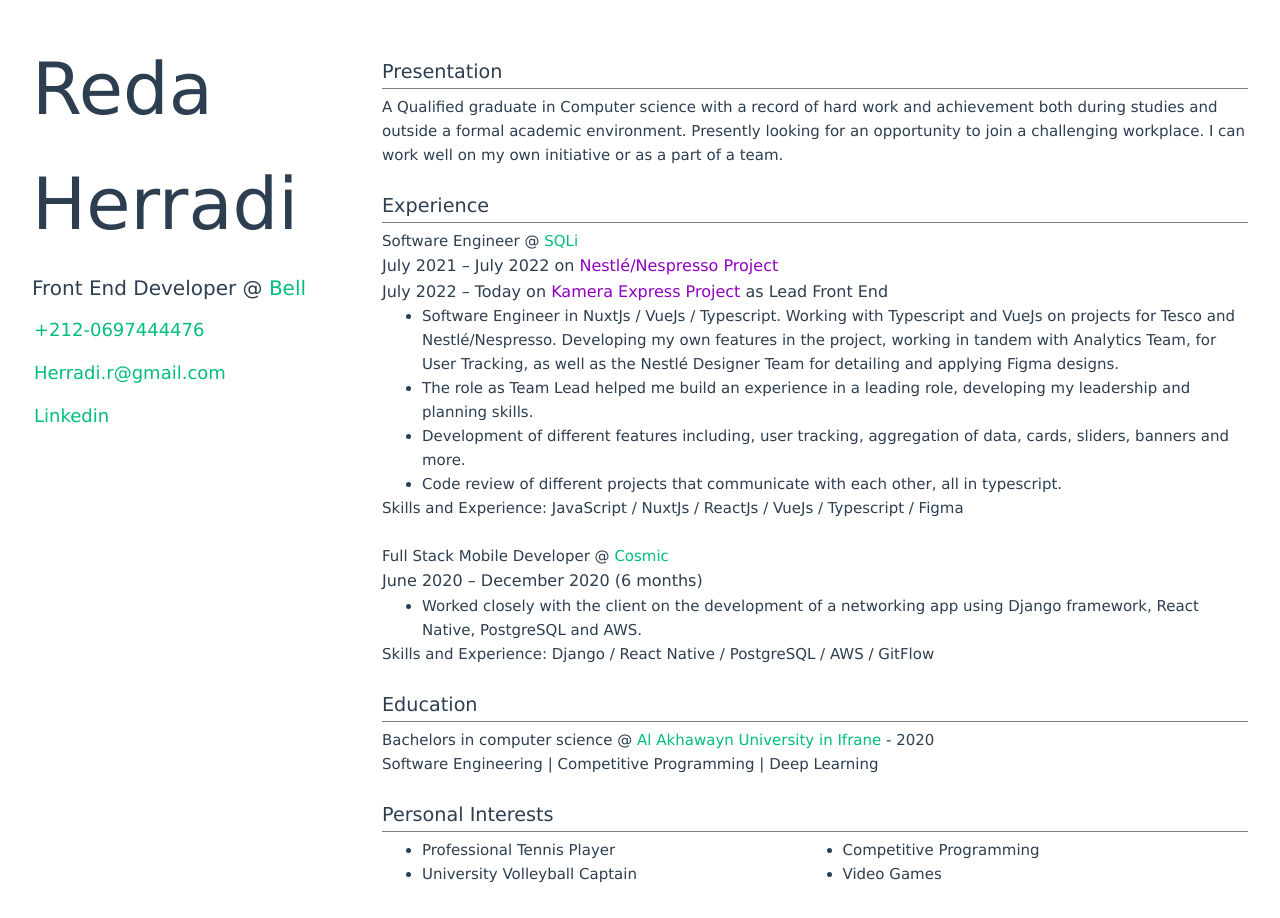
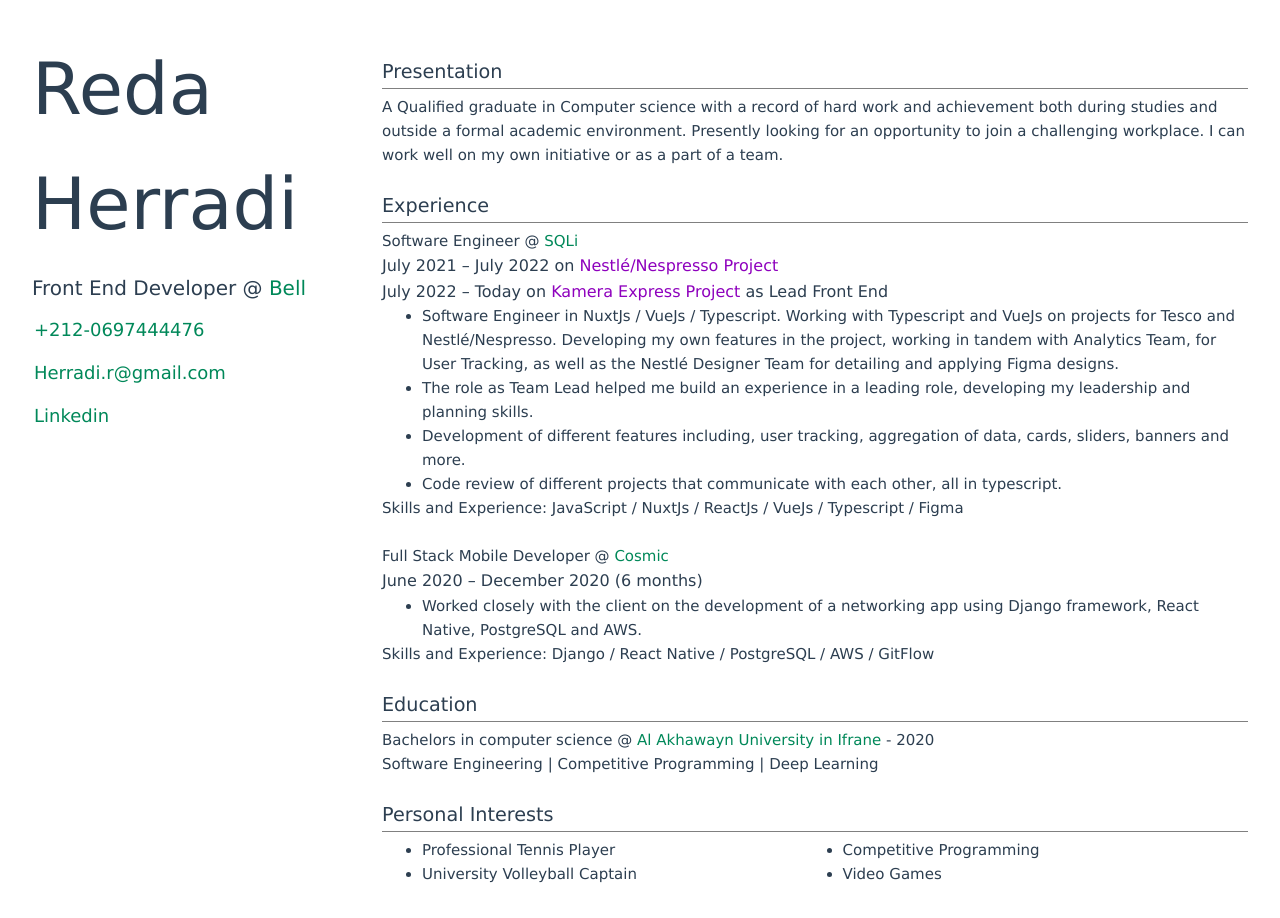
Before and after one commit to Reda-H/vue_resume, a Vue app: page / in a window 1280 px wide. Built offline with nearby package versions, Linux system fonts and the light colour scheme.

Commit message:
added contrast for accessibility

```diff
--- a/src/App.vue
+++ b/src/App.vue
@@ -5,10 +5,10 @@
   <header>
     <div class="sidebar">
       <h1 class="name">Reda Herradi</h1>
-      <h1 class="role">Front End Developer @ <a href="https://www.bell.ca/">Bell</a></h1>
-      <a class="title-link" href="tel:+212697444476"><h1 class="phone">+212-0697444476</h1></a>
-      <a class="title-link" href="mailto:herradi.r@gmail.com"><h1 class="email">Herradi.r@gmail.com</h1></a>
-      <a class="title-link" href="https://www.linkedin.com/in/reda-herradi/"><h1 class="linkedin">Linkedin</h1></a>
+      <h2 class="role">Front End Developer @ <a href="https://www.bell.ca/">Bell</a></h2>
+      <a class="title-link" href="tel:+212697444476"><h2 class="phone">+212-0697444476</h2></a>
+      <a class="title-link" href="mailto:herradi.r@gmail.com"><h2 class="email">Herradi.r@gmail.com</h2></a>
+      <a class="title-link" href="https://www.linkedin.com/in/reda-herradi/"><h2 class="linkedin">Linkedin</h2></a>
     </div>
   </header>
 
--- a/src/assets/main.css
+++ b/src/assets/main.css
@@ -12,7 +12,8 @@
 a,
 .green {
   text-decoration: none;
-  color: hsla(160, 100%, 37%, 1);
+  font-weight: 500;
+  color: rgb(0, 136, 89);
   transition: 0.4s;
 }
 
```
